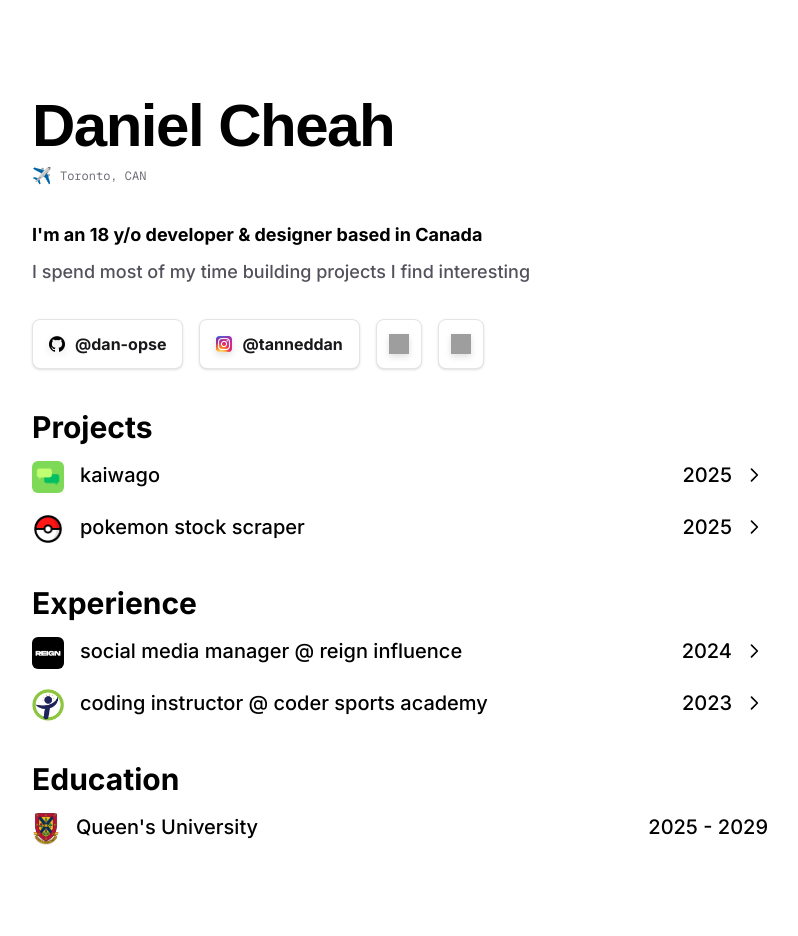
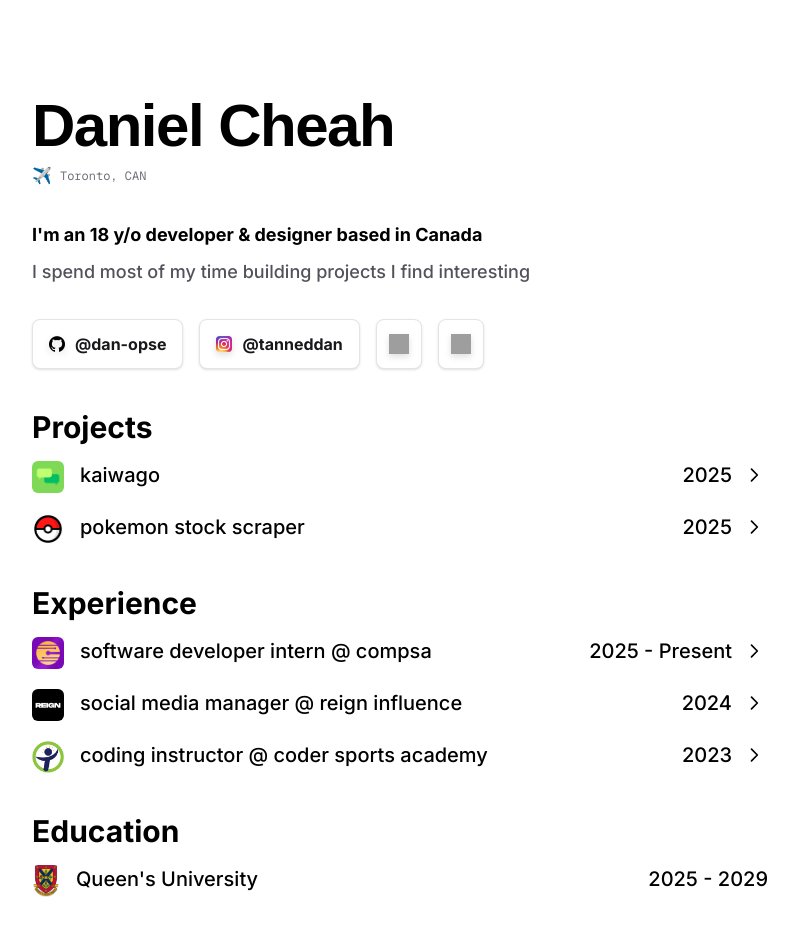
Before and after one commit to dan-opse/personal-website, a Next.js app: page / in a window 1280 px wide. Shown: the top 936 px of the page, without its empty margins (240-1038 px from the left). Built offline with nearby package versions, Linux system fonts and the light colour scheme; grey boxes are pictures that could not be loaded; a web font is replaced by a local one.

Commit message:
added compsa experience card

```diff
--- a/app/page.tsx
+++ b/app/page.tsx
@@ -113,6 +113,13 @@ export default function Home() {
             <DecryptedText text="Experience" speed={60} />
           </h2>
           <div className="space-y-3">
+            <ExperienceCard
+              icon="/experience-icons/compsa.jpg"
+              title="software developer intern"
+              company="compsa"
+              year="2025 - Present"
+              description="Maintaining a full-stack ecosystem (Next.js, Node.js, PostgreSQL) for 6,800+ students, ensuring 99.9% uptime through critical bug resolution, mobile optimization, and routine security patching."
+            />
             <ExperienceCard
               icon="/experience-icons/reign-influence.png"
               title="social media manager"
```
Also changed, not shown: public/experience-icons/compsa.jpg (added).
